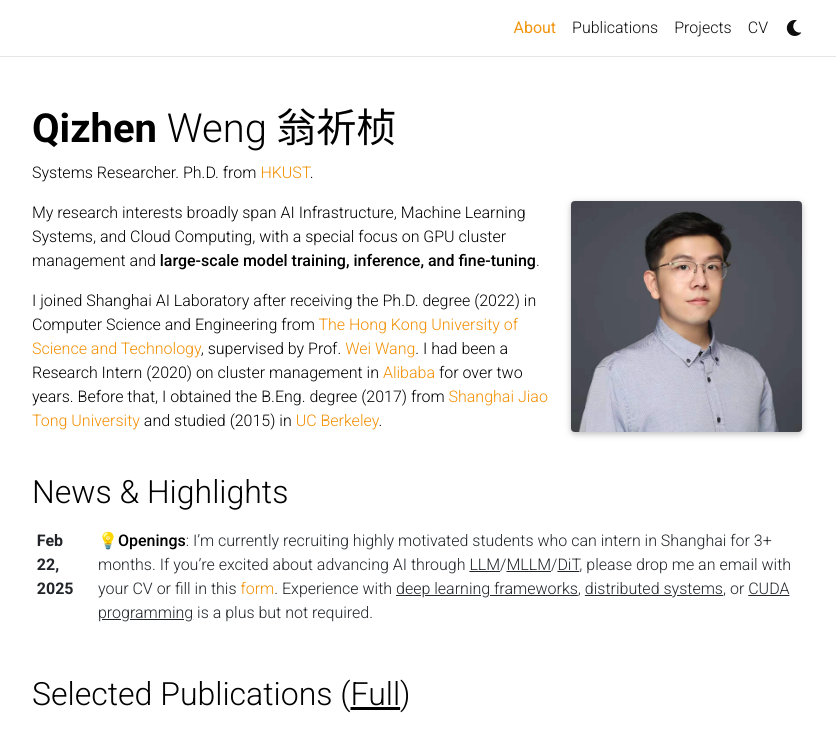
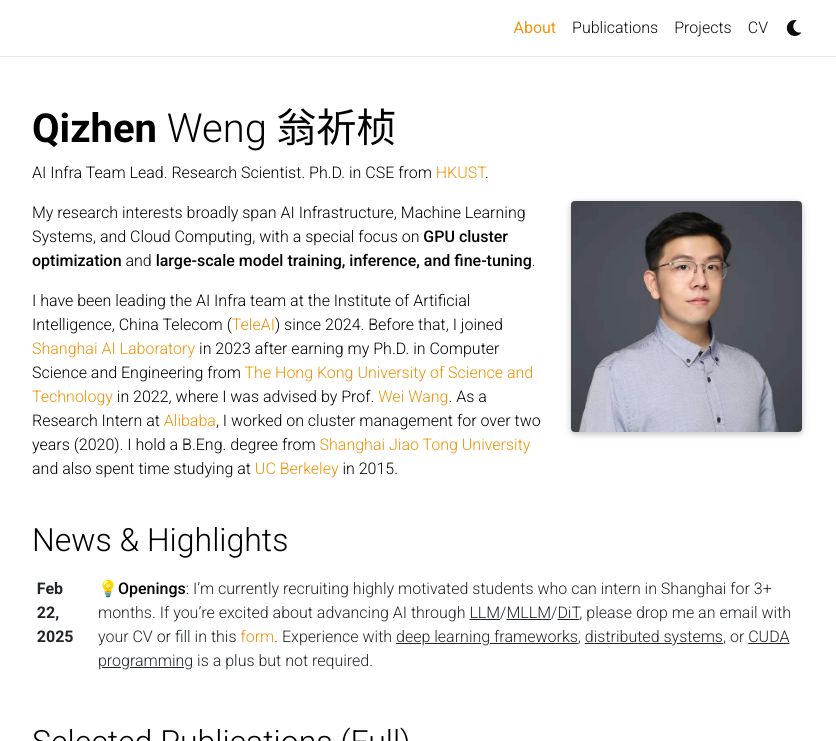
Before and after one commit to qzweng/qzweng.github.io, a Jekyll site: the page built from _pages/about.md, in a window 1280 px wide and 1059 px high, cut to the strip 0-741 px from the top of the window. Shown: the whole strip, without its empty margins (223-1059 px from the left). Built offline with Jekyll 4.4.1, drawn with Linux system fonts in a browser that asks for light colours; comment, search, counter and statistics services are not loaded; a style sheet for code colours, icons or effects is not loaded.

Commit message:
update about.md

```diff
--- a/_pages/about.md
+++ b/_pages/about.md
@@ -2,7 +2,7 @@
 layout: about
 title: About
 permalink: /
-subtitle: Systems Researcher. Ph.D. from <a href='https://cse.hkust.edu.hk/'>HKUST</a>.
+subtitle: AI Infra Team Lead. Research Scientist. Ph.D. in CSE from <a href='https://cse.hkust.edu.hk/'>HKUST</a>.
 
 profile:
   align: right
@@ -19,9 +19,9 @@ selected_papers: true # includes a list of papers marked as "selected={true}"
 social: true  # includes social icons at the bottom of the page
 ---
 
-My research interests broadly span AI Infrastructure, Machine Learning Systems, and Cloud Computing, with a special focus on GPU cluster management and **large-scale model training, inference, and fine-tuning**.
+My research interests broadly span AI Infrastructure, Machine Learning Systems, and Cloud Computing, with a special focus on **GPU cluster optimization** and **large-scale model training, inference, and fine-tuning**.
 
-I joined Shanghai AI Laboratory after receiving the Ph.D. degree (2022) in Computer Science and Engineering from [The Hong Kong University of Science and Technology](https://hkust.edu.hk/), supervised by Prof. [Wei Wang](https://www.cse.ust.hk/~weiwa/). I had been a Research Intern (2020) on cluster management in [Alibaba](https://www.alibabagroup.com/en-US) for over two years. Before that, I obtained the B.Eng. degree (2017) from [Shanghai Jiao Tong University](https://www.sjtu.edu.cn/) and studied (2015) in [UC Berkeley](https://www.berkeley.edu/).
+I have been leading the AI Infra team at the Institute of Artificial Intelligence, China Telecom ([TeleAI](https://www.linkedin.com/company/the-institute-of-artificial-intelligence-china-telecom-teleai/)) since 2024. Before that, I joined [Shanghai AI Laboratory](https://www.shlab.org.cn/) in 2023 after earning my Ph.D. in Computer Science and Engineering from [The Hong Kong University of Science and Technology](https://hkust.edu.hk/) in 2022, where I was advised by Prof. [Wei Wang](https://www.cse.ust.hk/~weiwa/). As a Research Intern at [Alibaba](https://www.alibabagroup.com/en-US), I worked on cluster management for over two years (2020). I hold a B.Eng. degree from [Shanghai Jiao Tong University](https://www.sjtu.edu.cn/) and also spent time studying at [UC Berkeley](https://www.berkeley.edu/) in 2015.
 
 <!-- Write your biography here. Tell the world about yourself. Link to your favorite [subreddit](http://reddit.com). You can put a picture in, too. The code is already in, just name your picture `prof_pic.jpg` and put it in the `img/` folder.
 
```
